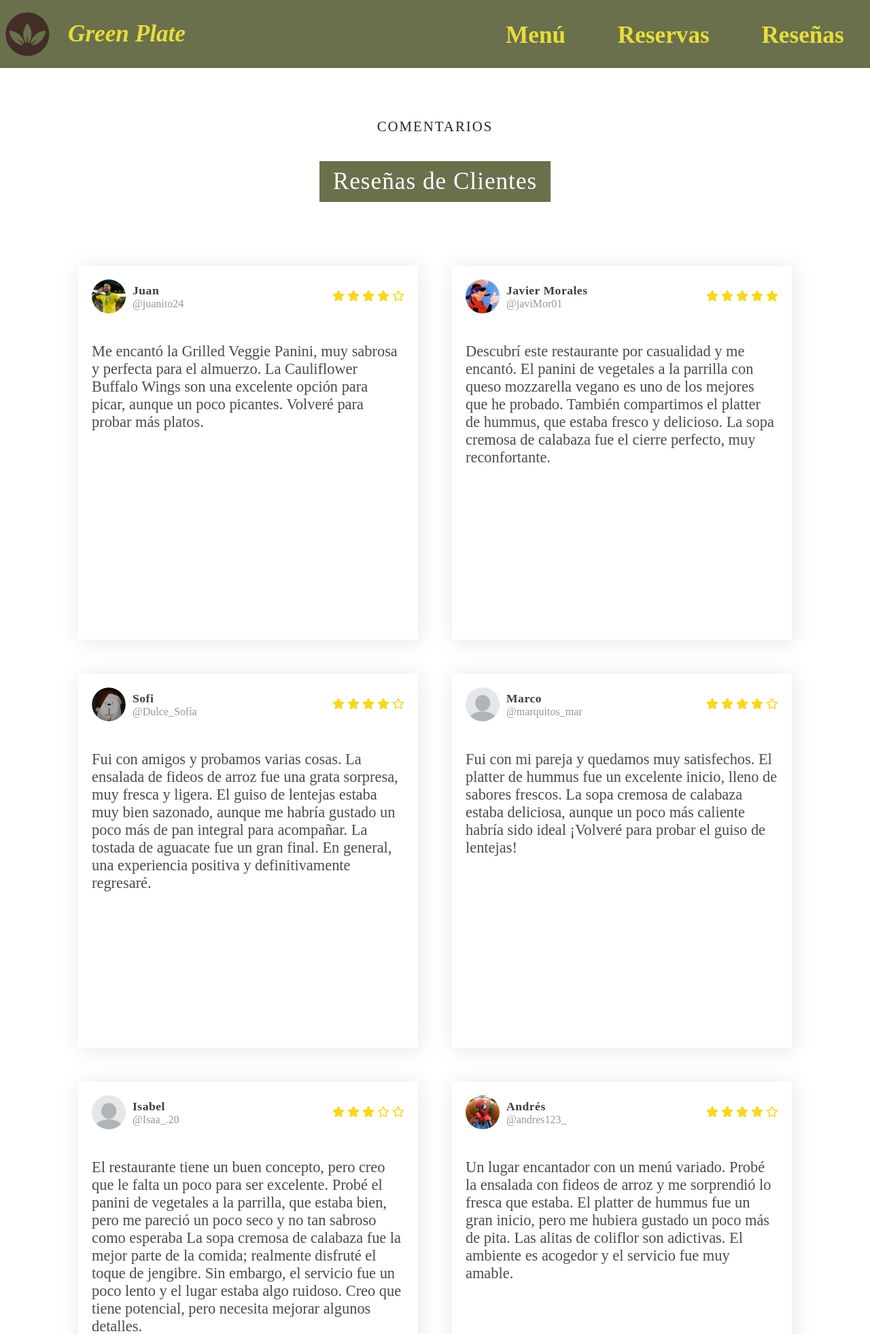
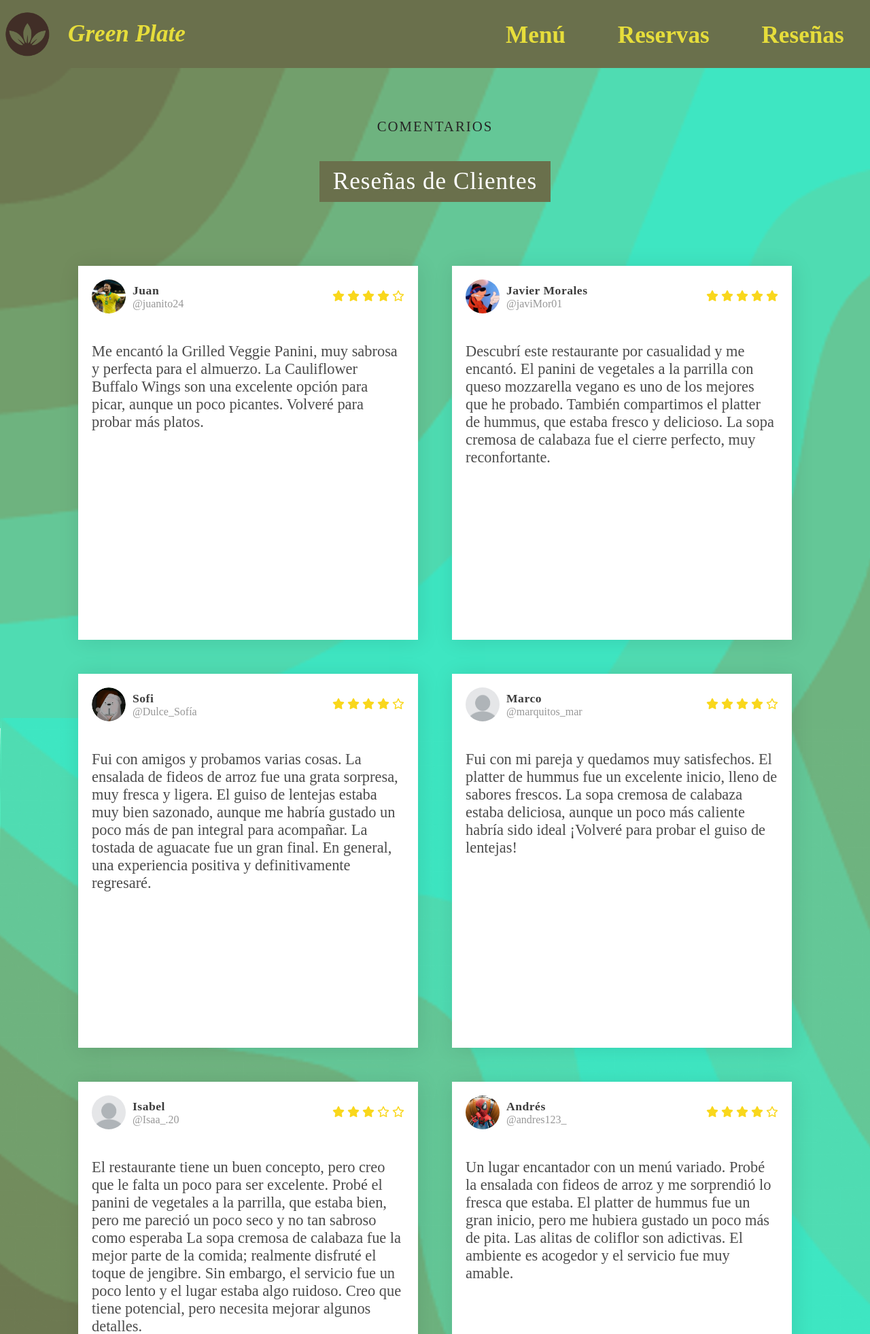
Before and after one commit to geromassera/Proyecto-Final-Prog-II-Boscia-Cervigni-Galmarini-Massera, a Flask app: template templates/resenas.html in a window 1280 px wide. Shown: the top 1962 px of the page at 68% size. Run offline with Flask 3, Linux system fonts and the light colour scheme; the template is opened without the code that fills it, so the values that code supplies are empty; some libraries are stand-ins or nearby versions; some web fonts are replaced.

Commit message:
Fondo Reseñas

```diff
--- a/static/resenas-style.css
+++ b/static/resenas-style.css
@@ -5,6 +5,7 @@
 
 body{
     margin: 0;
+    background: url(../asset/background2.png);
 }
 
 /* Estilo Header */
```
